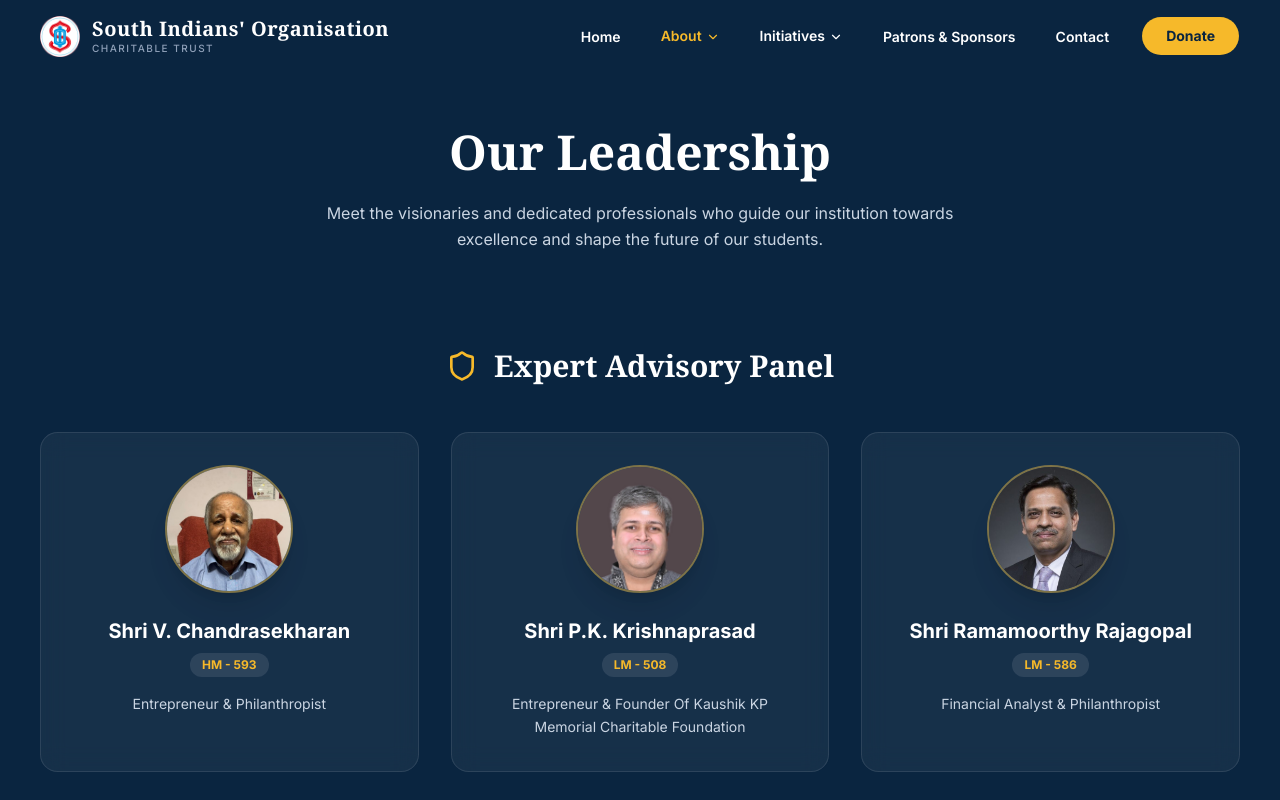
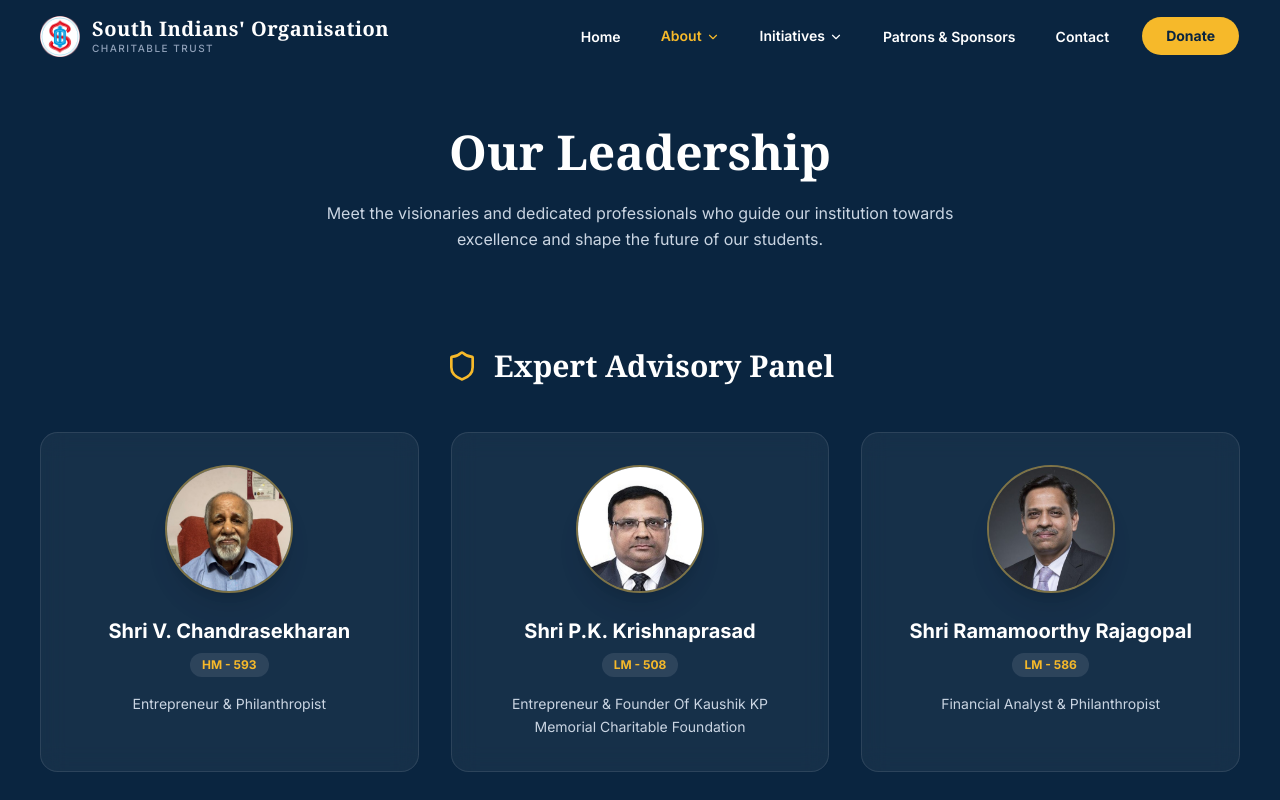
Before and after one commit to inspirexcellence/sio-trust, a Next.js app: page /about/team in a window 1280 px wide. Shown: the top 800 px of the page. Built offline with nearby package versions, Linux system fonts and the light colour scheme.

Commit message:
Fix Shri P.K. Krishnaprasad photo on team page

```diff
--- a/src/app/about/team/page.tsx
+++ b/src/app/about/team/page.tsx
@@ -15,7 +15,7 @@ export default function TeamPage() {
       name: "Shri P.K. Krishnaprasad",
       badge: "LM - 508",
       role: "Entrepreneur & Founder Of Kaushik KP Memorial Charitable Foundation",
-      image: "/trustees/R.Krishna Prasad1.jpeg"
+      image: "/pk-krishnaprasad.jpeg"
     },
     {
       name: "Shri Ramamoorthy Rajagopal",
@@ -55,11 +55,17 @@ export default function TeamPage() {
                 className="bg-white/5 backdrop-blur-md p-8 rounded-3xl border border-white/10 hover:border-primary/50 transition-colors duration-300 text-center flex flex-col items-center justify-start group"
               >
                 <div className="w-32 h-32 rounded-full overflow-hidden mb-6 border-2 border-primary/40 shadow-xl shrink-0 bg-white/10">
-                  <img
-                    src={advisor.image}
-                    alt={advisor.name}
-                    className="w-full h-full object-cover object-top group-hover:scale-105 transition-transform duration-500"
-                  />
+                  {advisor.image ? (
+                    <img
+                      src={advisor.image}
+                      alt={advisor.name}
+                      className="w-full h-full object-cover object-top group-hover:scale-105 transition-transform duration-500"
+                    />
+                  ) : (
+                    <div className="w-full h-full flex items-center justify-center bg-primary/10" aria-label={advisor.name}>
+                      <User className="w-12 h-12 text-primary/70" />
+                    </div>
+                  )}
                 </div>
                 <h3 className="text-xl font-bold text-white mb-2">{advisor.name}</h3>
                 <span className="inline-block px-3 py-1 bg-white/10 text-primary text-xs font-bold rounded-full mb-4">
```
Also changed, not shown: public/pk-krishnaprasad.jpeg (added).
